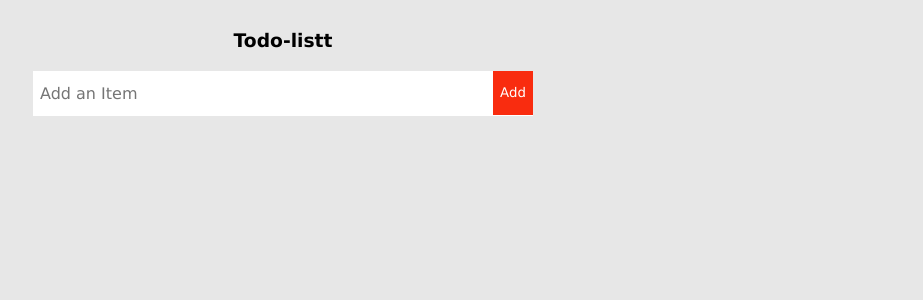
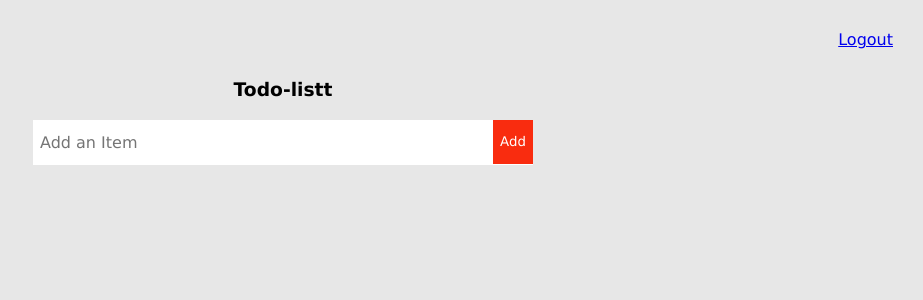
Before and after one commit to Noumaann/Todo-list-last, a React (Create React App) app: page /Todo in a window 1280 px wide. Shown: the top 300 px of the page, without its empty margins (357-1280 px from the left). Built offline with nearby package versions, Linux system fonts and the light colour scheme; no server answers.

Commit message:
first commit

```diff
--- a/src/App.js
+++ b/src/App.js
@@ -1,28 +1,23 @@
 
 
+import{BrowserRouter as Router, Route, Routes} from 'react-router-dom';
 import { Todo } from "./components/Todo";
+import Login from './components/Login';
 
 
 
 function App() {
 
+  return (
+    <Router>
+      <Routes>
+
+      <Route  path ="/" element={<Login/>} />
 
 
-
-  return (
-    <div>
-    <div className="wrapper">
-      <h3>Todo-listt</h3>
-
-
-      <div className="form-and-todo-box">
-         <Todo />
-
-
-         </div>
-
-      </div>
-    </div>
+         <Route exact path ="/Todo" element={<Todo/>} />
+         </Routes>
+    </Router>
   );
 }
 
--- /dev/null
+++ b/src/components/Login.js
@@ -0,0 +1,21 @@
+
+import React from "react";
+import { Link } from "react-router-dom";
+
+function Login(){
+    console.log("hello")
+    return(
+
+
+    <div className="sty">
+         <input type='text' placeholder='UserId' required/>
+         <br/>
+         <input type='text' placeholder='Password' required/>
+         <br/>
+         <Link to="/Todo"> Login</Link>
+    </div>
+    );
+
+}
+
+export default Login;
--- a/src/components/Todo.js
+++ b/src/components/Todo.js
@@ -9,6 +9,7 @@ import { edit2 } from 'react-icons-kit/feather/edit2'
 import { trash } from 'react-icons-kit/feather/trash'
 import TodoForm from './TodoForm'
 import TodoList from './TodoList'
+import { Link } from 'react-router-dom'
 
 const getTodosFromLS = () => {
   const data = localStorage.getItem('Todos');
@@ -210,7 +211,16 @@ export const Todo = () => {
 
   return (
 
+
     <>
+    <div className='log'>    <Link  to="/">Logout</Link>
+ </div>
+
+       <div className="wrapper">
+      <h3>Todo-listt</h3>
+      <div className="form-and-todo-box">
+
+
 
       {editForm === false && (
         <div className="form">
@@ -261,6 +271,8 @@ export const Todo = () => {
         />
       )}
 
+</div>
+</div>
 
     </>
   )
--- a/src/components/TodoList.js
+++ b/src/components/TodoList.js
@@ -1,5 +1,5 @@
 
-const TodoList = ({handleDelete,handleEdit,  Icon,edit2,trash, handleCheckbox,todos, editForm,Data})=>{
+const TodoList = ({handleDelete,handleEdit,  Icon,edit2,trash, handleCheckbox,todos, editForm})=>{
 
     return(
 
--- a/src/index.css
+++ b/src/index.css
@@ -97,3 +97,16 @@ h3{
   padding: 10px;
   cursor: pointer;
 }
+
+
+
+.sty{
+  padding-top: 40px;
+  text-align: center;
+}
+.log{
+  padding-right: 30px;
+  padding-top: 30px;
+  text-align:right;
+
+}
```
Also changed, not shown: 1 other file (tests, documents, lock files or other folders).
